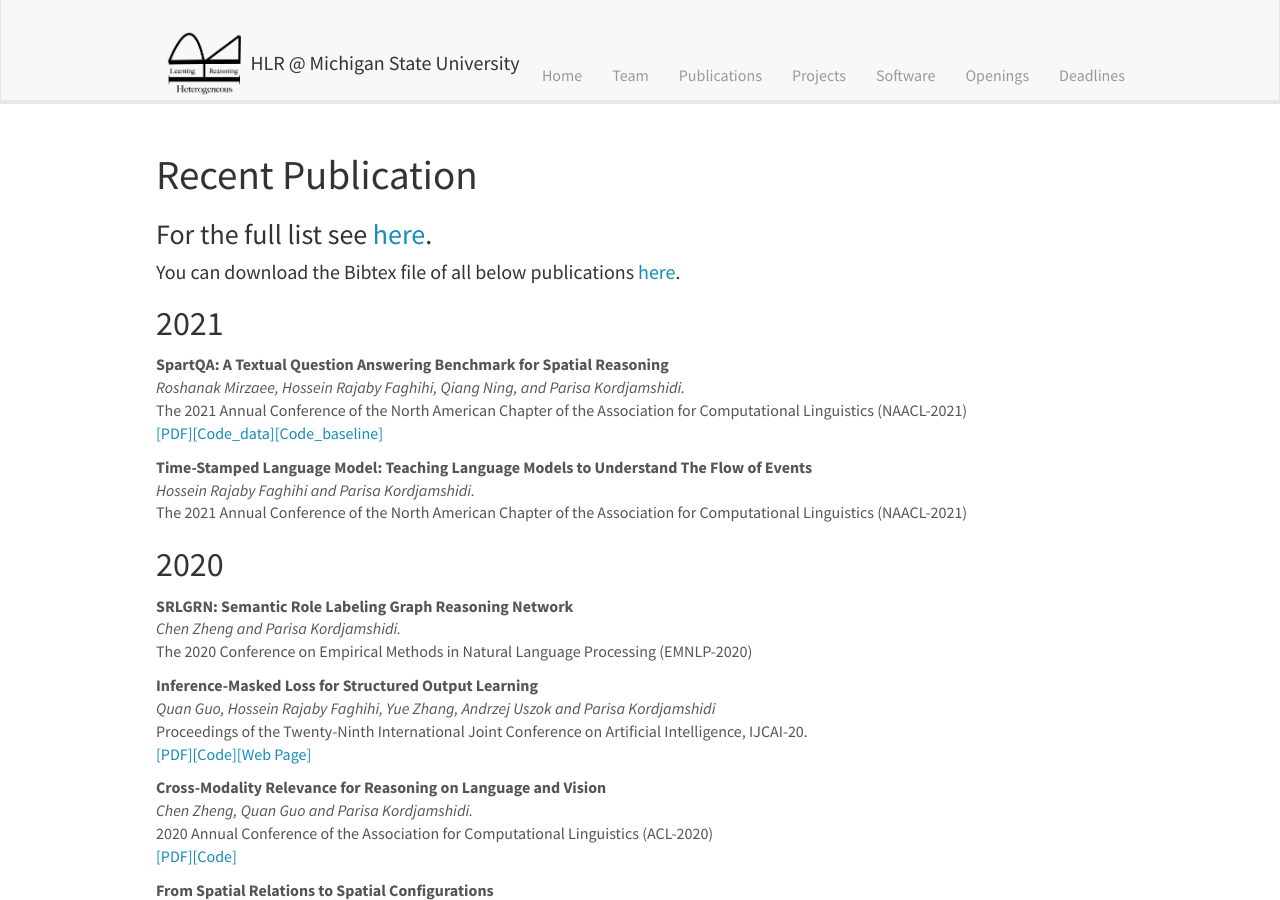
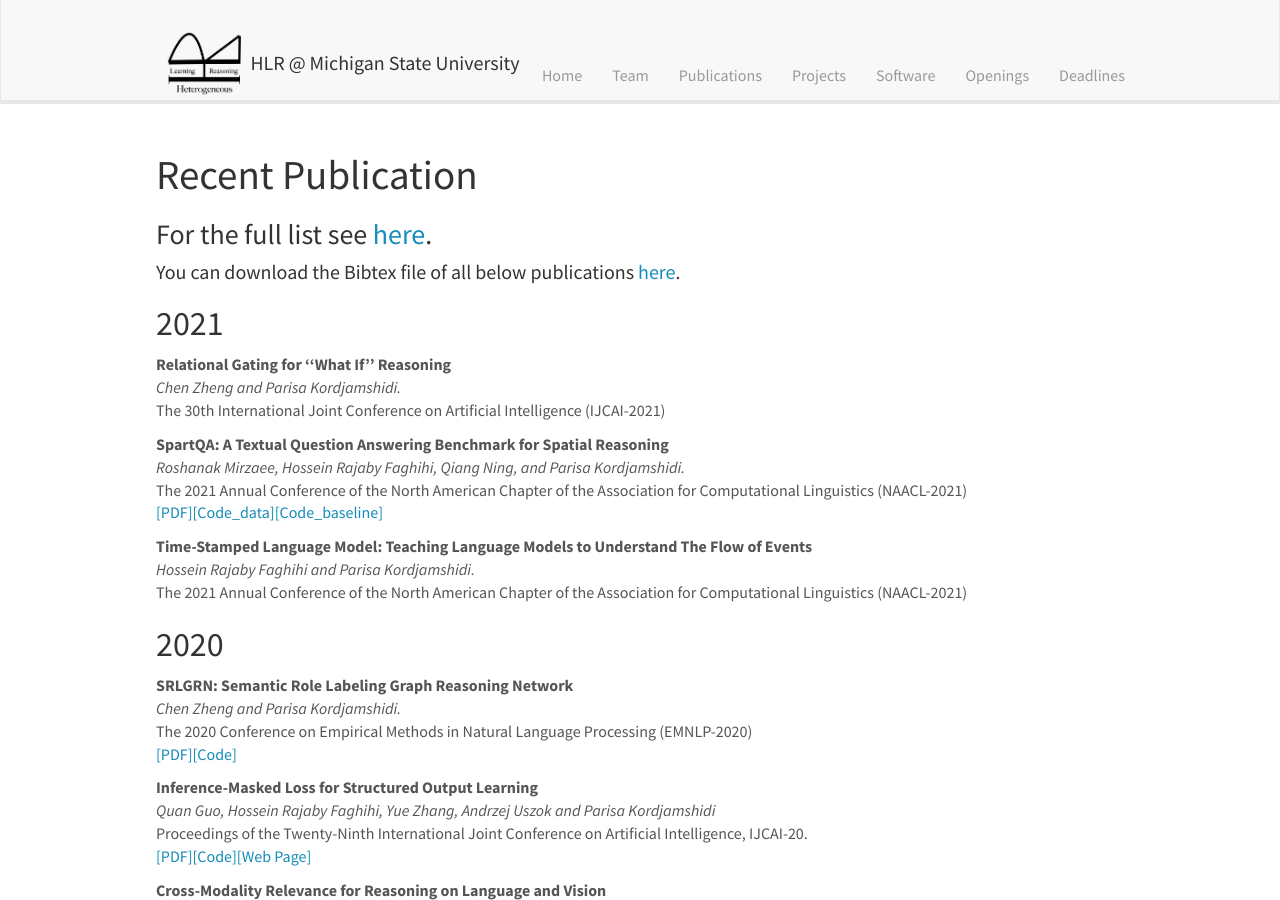
Before and after one commit to HLR/HLR.github.io, a Jekyll site: the page built from _pages/publications.md, in a window 1280 px wide and 900 px high. Built offline with Jekyll 4.4.1, drawn with Linux system fonts in a browser that asks for light colours; nearby versions of some CDN libraries.

Commit message:
Update publist.yml

```diff
--- a/_data/publist.yml
+++ b/_data/publist.yml
@@ -1,4 +1,9 @@
 #2021
+
+- title: "Relational Gating for ''What If'' Reasoning"
+  authors: Chen Zheng and Parisa Kordjamshidi.
+  venue: The 30th International Joint Conference on Artificial Intelligence (IJCAI-2021)
+  year: 2021
 
 - title: "SpartQA: A Textual Question Answering Benchmark for Spatial Reasoning"
   authors: Roshanak Mirzaee, Hossein Rajaby Faghihi, Qiang Ning, and Parisa Kordjamshidi.
@@ -23,6 +28,11 @@
   authors: Chen Zheng and Parisa Kordjamshidi.
   venue: The 2020 Conference on Empirical Methods in Natural Language Processing (EMNLP-2020)
   year: 2020
+  links:
+    - url: https://www.aclweb.org/anthology/2020.emnlp-main.714/
+      display: PDF
+    - code: https://github.com/HLR/SRLGRN
+      display: Code
 
 - title: "Inference-Masked Loss for Structured Output Learning"
   authors: Quan Guo, Hossein Rajaby Faghihi, Yue Zhang, Andrzej Uszok and Parisa Kordjamshidi
```
